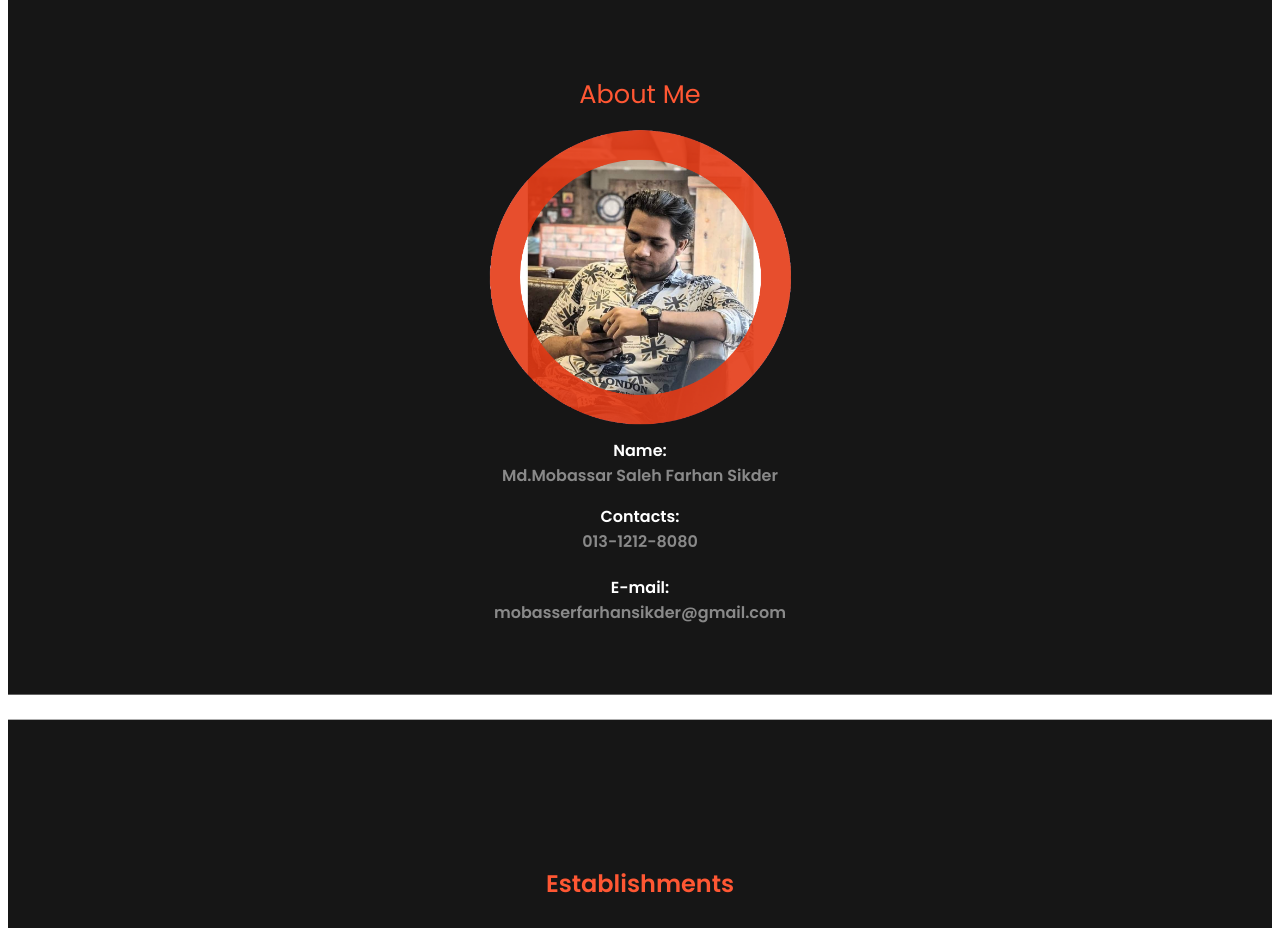
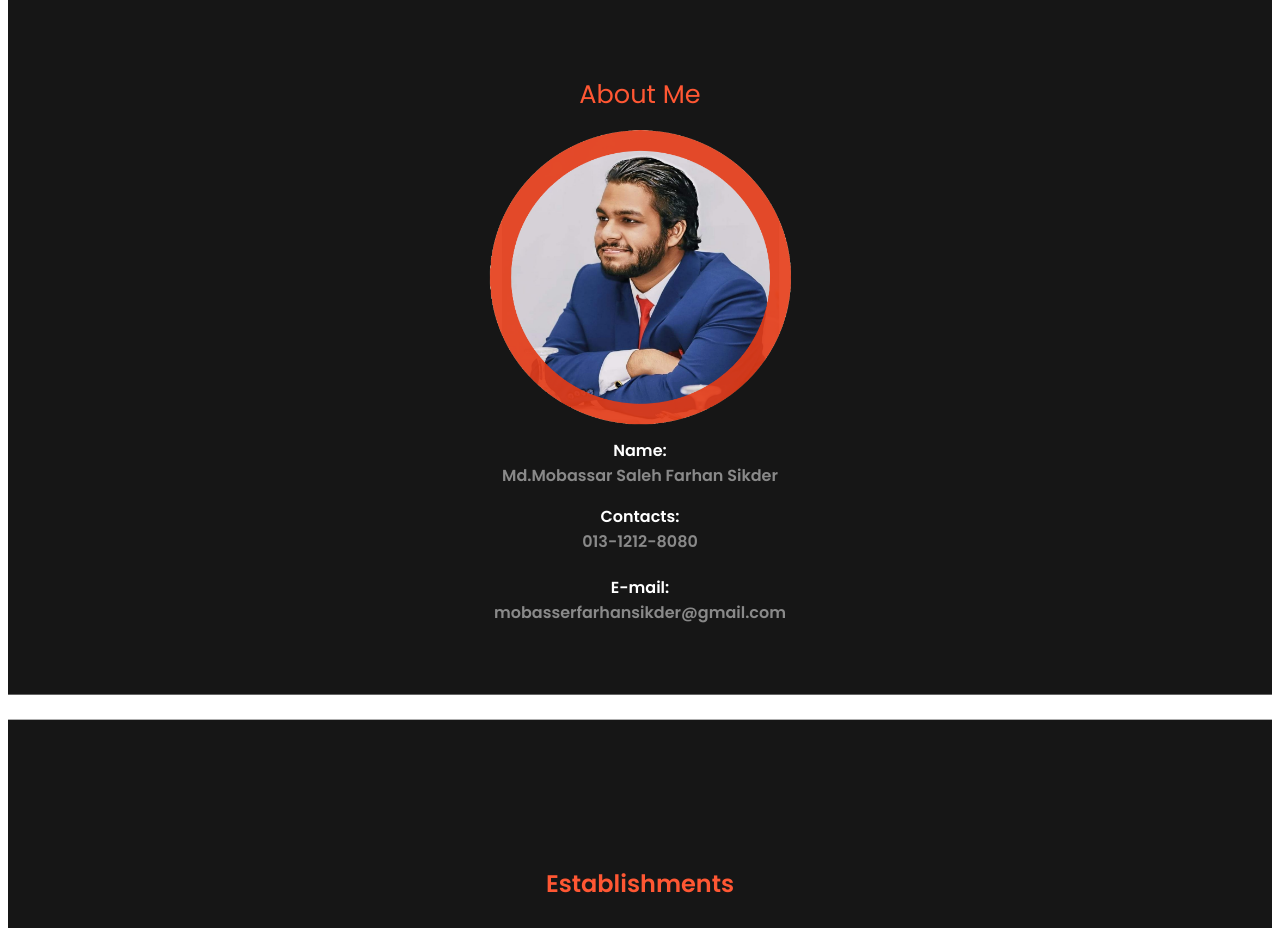
Before and after one commit to hobo88/MD.MOBASSAR-SALEH-FARHAN-SIKDER, a plain HTML site: page index.html in a window 1280 px wide. Shown: the part 920-1848 px from the top of the page. Drawn offline with nearby package versions, Linux system fonts and the light colour scheme.

Commit message:
first commit

```diff
--- a/index.html
+++ b/index.html
@@ -41,7 +41,7 @@
                 <div class="flex-1">
                 <div>
                     <h1>About Me</h1>
-                    <img class="About-img" src="images/ProfilePictureMaker (12).png" alt="">
+                    <img class="About-img" src="images/ProfilePictureMaker.png" alt="">
                     <h2><span>Name:</span>
                         <br>
                         Md.Mobassar Saleh Farhan Sikder
```
Also changed, not shown: images/ProfilePictureMaker (12).png (deleted), images/ProfilePictureMaker.png (added).
